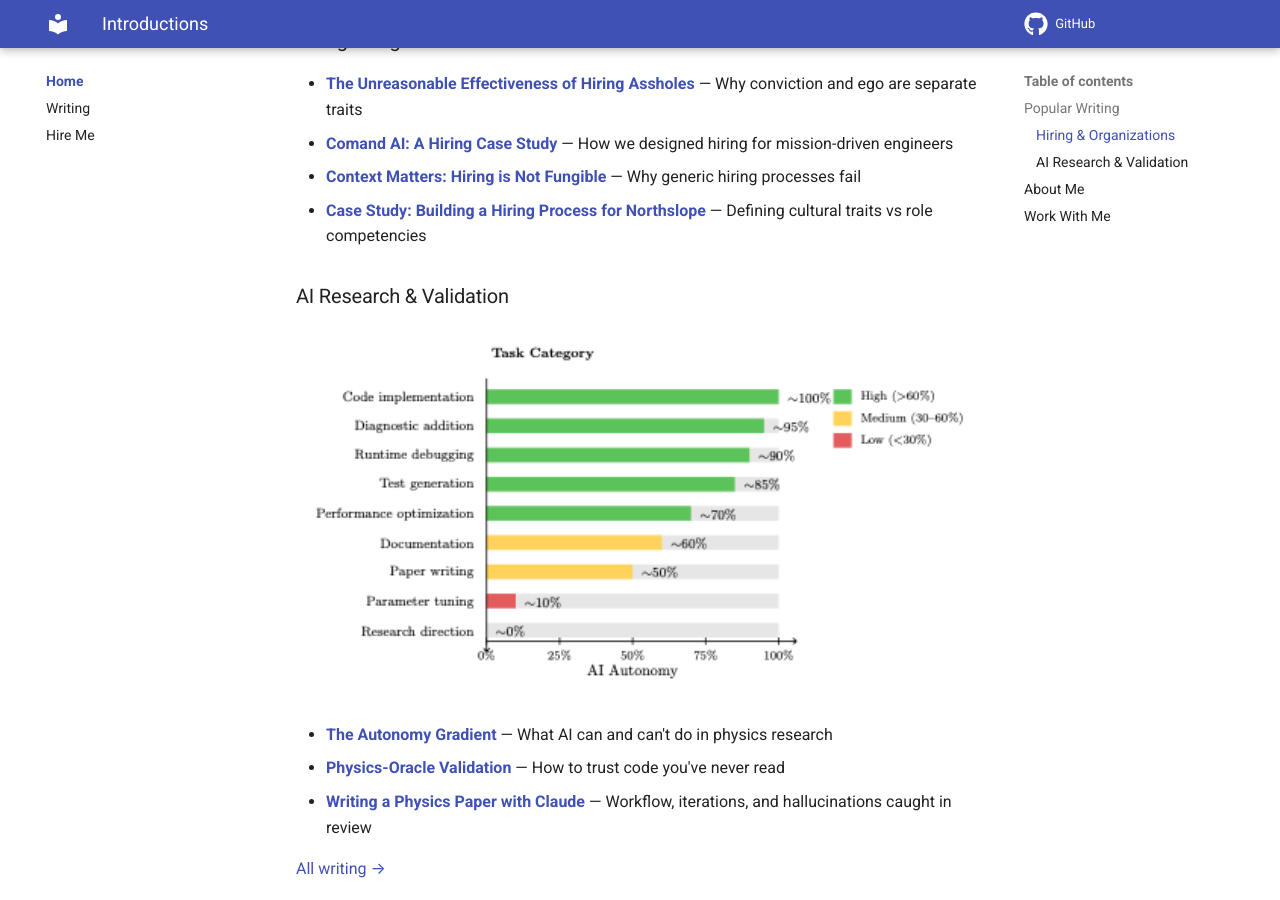
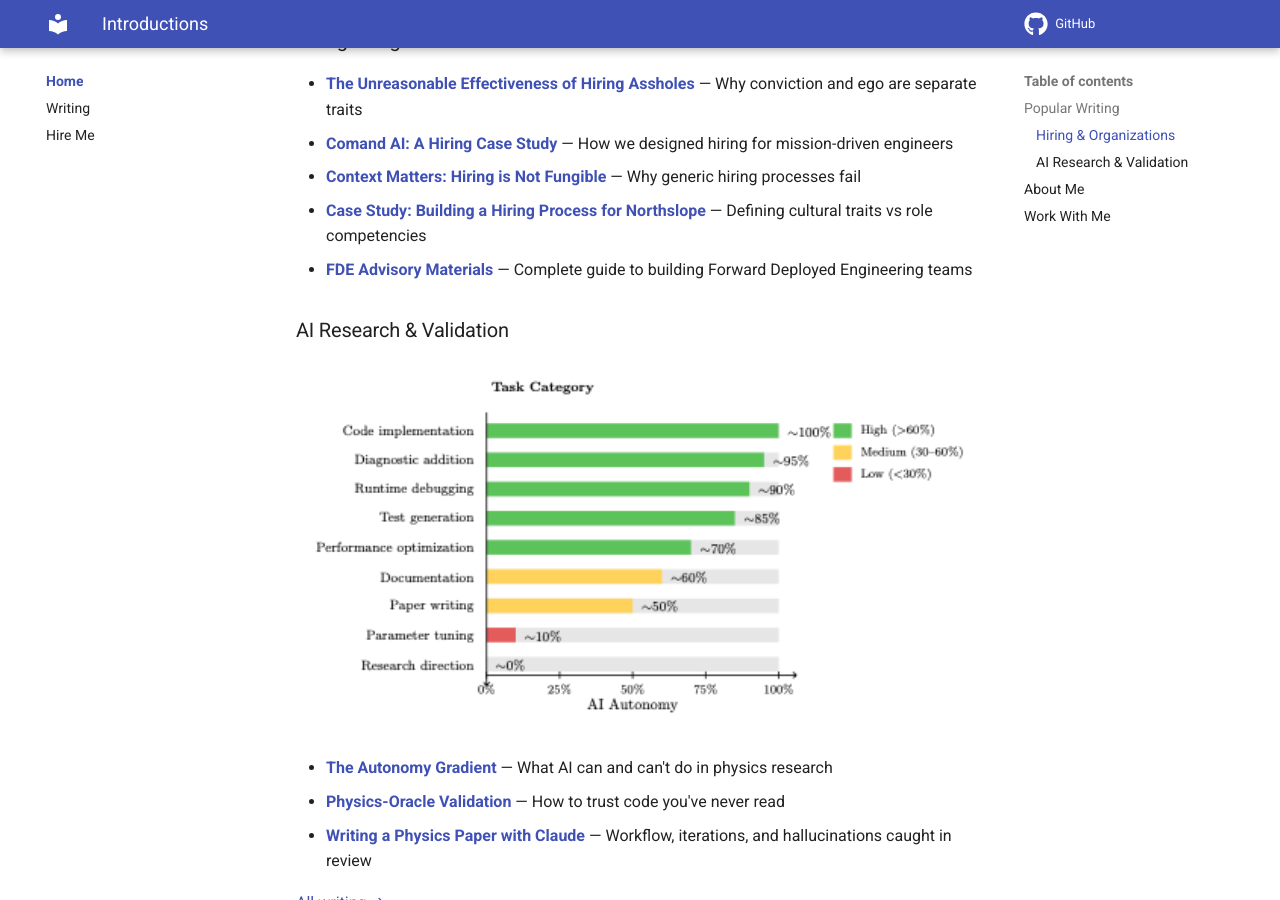
Before and after one commit to anjor/website, an MkDocs documentation site: the page built from docs/index.md, in a window 1280 px wide and 900 px high, scrolled down 572 px. Built offline with MkDocs 1.6.1 and Material for MkDocs 9.7.7, drawn with Linux system fonts in a browser that asks for light colours; comment, search, counter and statistics services are not loaded.

Commit message:
fde advisory link

```diff
--- a/docs/index.md
+++ b/docs/index.md
@@ -17,6 +17,7 @@ Recently completed research on AI-assisted physics: AI amplifies expertise rathe
 - **[Comand AI: A Hiring Case Study](./writing/posts/comand-ai.md)** — How we designed hiring for mission-driven engineers
 - **[Context Matters: Hiring is Not Fungible](./writing/posts/context-matters.md)** — Why generic hiring processes fail
 - **[Case Study: Building a Hiring Process for Northslope](./writing/posts/smart-win.md)** — Defining cultural traits vs role competencies
+- **[FDE Advisory Materials](https://anjor.github.io/fde-advisory-materials/)** — Complete guide to building Forward Deployed Engineering teams
 
 ### AI Research & Validation
 
```
